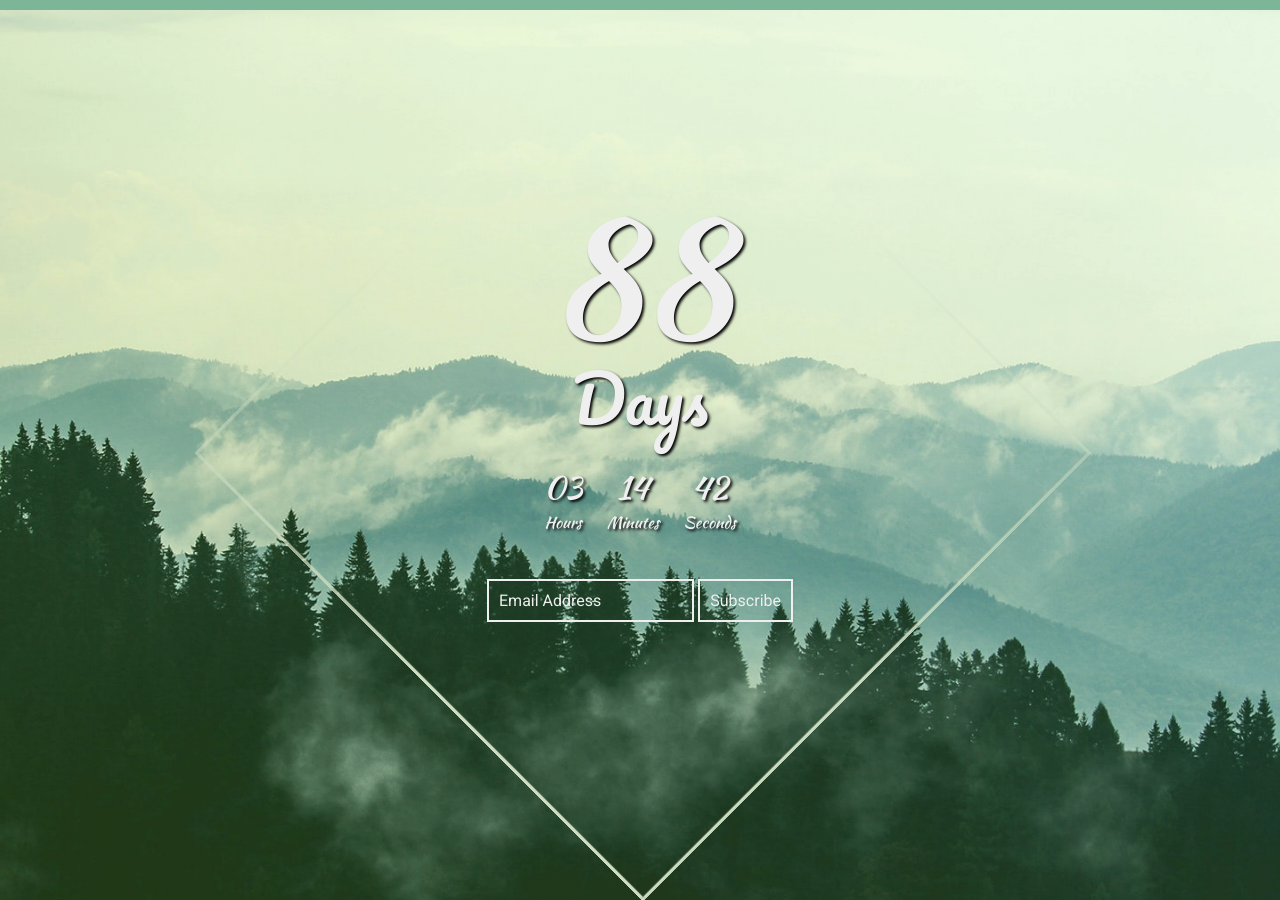
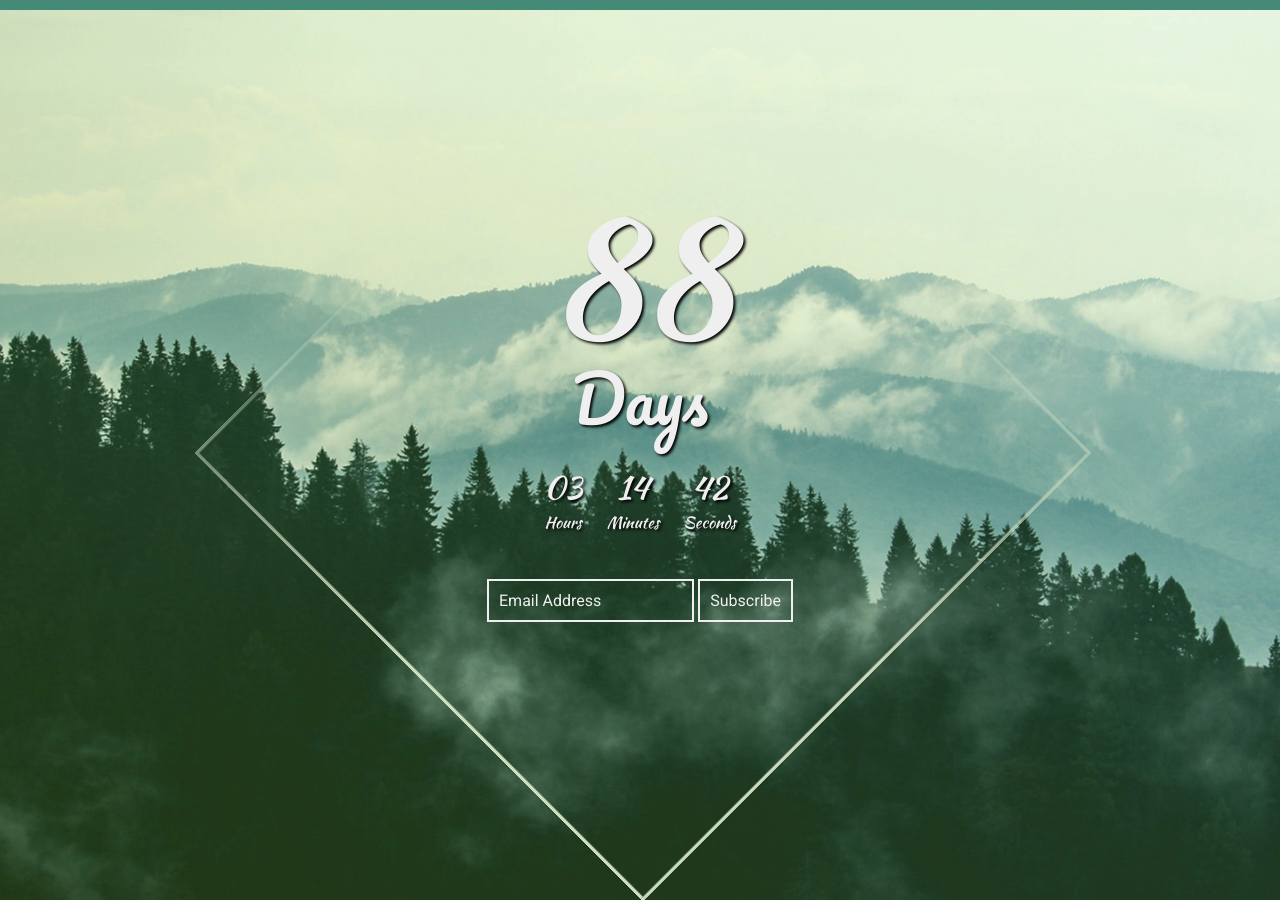
Before and after one commit to fevish/rastaman, a Jekyll site: the page built from index.md, in a window 1280 px wide. Built offline with Jekyll 4.4.1, drawn with Linux system fonts in a browser that asks for light colours.

Commit message:
Modifies bg animation, changes header color

```diff
--- a/assets/stylesheets/_sass/variables.scss
+++ b/assets/stylesheets/_sass/variables.scss
@@ -1,7 +1,7 @@
 $background-color: linear-gradient(45deg, #a9ff00, #8dff8d);
 $background-image: url($baseurl + "/assets/images/mountains.jpg");
 $circle-color: #cdddc1;
-$brand-color: #7db599;
+$brand-color: #448a76;
 $font1: 'Pacifico', cursive;
 $font2: 'Kaushan Script', cursive;
 $font3: Roboto;
@@ -44,11 +44,6 @@ $rotate: -45deg;
         -o-transform: scale(1.2);
         transform: scale(1.2);
 
-        -webkit-transform-origin: top right;
-        -moz-transform-origin: top right;
-        -ms-transform-origin: top right;
-        -o-transform-origin: top right;
-        transform-origin: top right;
 
     }
     100% {
@@ -57,6 +52,11 @@ $rotate: -45deg;
         -ms-transform: scale(1.0);
         -o-transform: scale(1.0);
         transform: scale(1.0);
+        -webkit-transform-origin: bottom left;
+        -moz-transform-origin: bottom left;
+        -ms-transform-origin: bottom left;
+        -o-transform-origin: bottom left;
+        transform-origin: bottom left;
     }
 }
 
```
